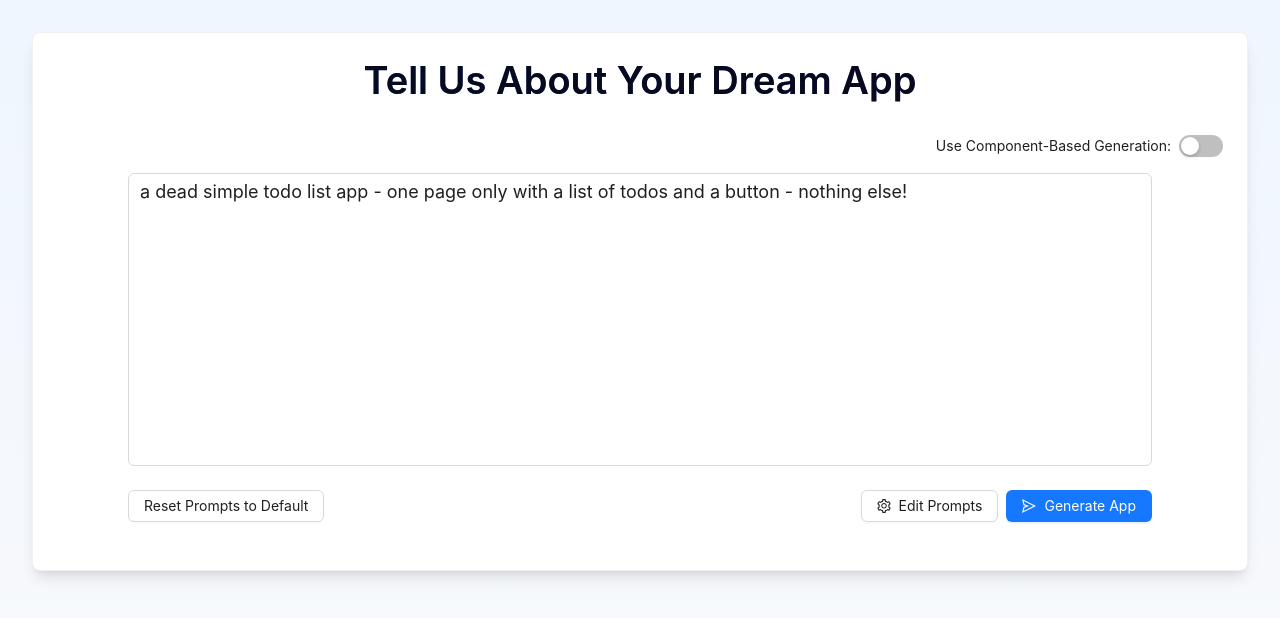
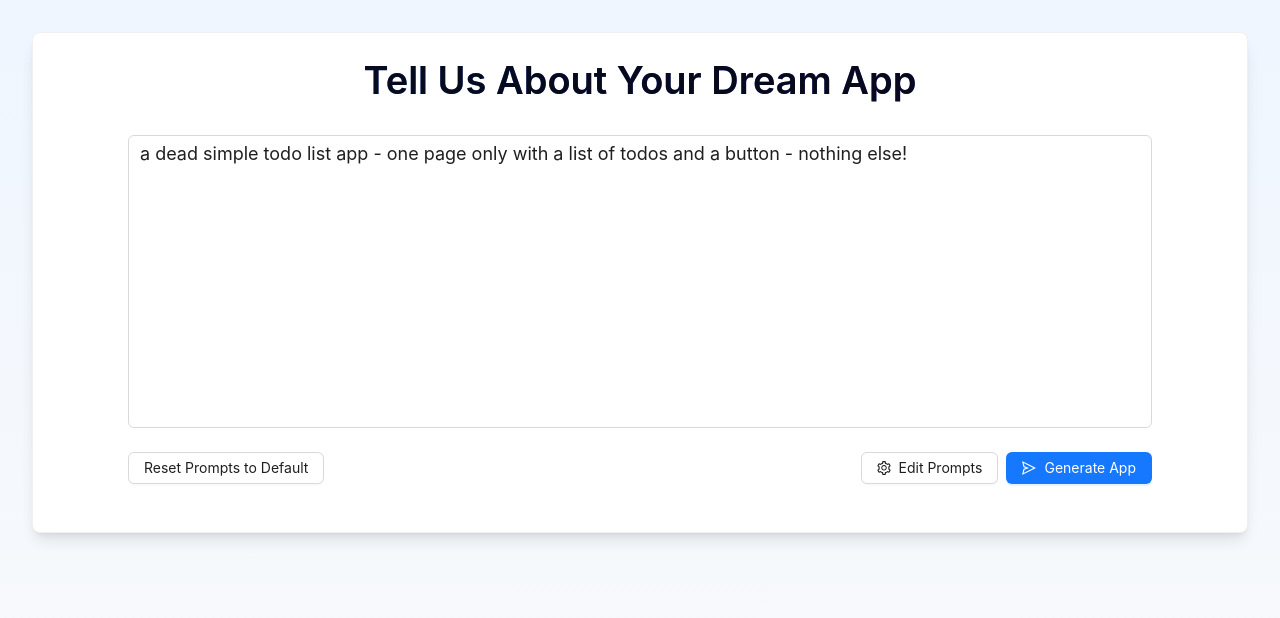
Before and after one commit to guysopher/mocker, a Next.js app: page / in a window 1280 px wide. Shown: the top 618 px of the page. Built offline with nearby package versions, Linux system fonts and the light colour scheme.

Commit message:
Refactor BriefView component: integrate ReactMarkdown for improved description rendering and clean up unused component generation toggle

```diff
--- a/app/page.tsx
+++ b/app/page.tsx
@@ -159,6 +159,8 @@ export default function Home() {
     } else {
       await handleSubmitDescription(appDescription, prompts, changeRequest)
     }
+    setGeneratingContent(false);
+
   }
 
   const handleSubmitDescription = async (description: string, prompts: Record<PromptName, string>, changeRequest?: string) => {
@@ -237,15 +239,6 @@ export default function Home() {
               <Title level={1} className="bg-clip-text text-transparent bg-gradient-to-r from-blue-600 to-indigo-600">
                 Tell Us About Your Dream App
               </Title>
-            </div>
-
-            <div className="flex justify-end mb-4 items-center">
-              <Text className="mr-2">Use Component-Based Generation:</Text>
-              <Switch
-                checked={useComponents}
-                onChange={setUseComponents}
-                disabled={generatingContent}
-              />
             </div>
 
             <AppDescriptionForm
--- a/components/views/BriefView.tsx
+++ b/components/views/BriefView.tsx
@@ -2,6 +2,7 @@ import { BriefItem } from "@/types/canvas"
 import { useState } from "react"
 import { CommentsIndicator } from "../CommentsIndicator"
 import { Skeleton } from "antd"
+import ReactMarkdown from 'react-markdown'
 
 interface BriefViewProps {
   elements: BriefItem[]
@@ -58,7 +59,9 @@ export function BriefView({
                   tabIndex={0}
                 >
                   <h3 className="text-xl font-bold text-gray-900">{element.name}</h3>
-                  <p className="text-gray-600">{element.description}</p>
+                  <div className="prose text-gray-600">
+                    <ReactMarkdown>{element.description}</ReactMarkdown>
+                  </div>
                   {showProgress === element.name && (
                     <CommentsIndicator />
                   )}
--- a/package.json
+++ b/package.json
@@ -23,6 +23,7 @@
     "openai": "^4.0.0",
     "react": "^18",
     "react-dom": "^18",
+    "react-markdown": "^10.1.0",
     "react-speech-recognition": "^3.10.0",
     "react-zoom-pan-pinch": "^3.7.0",
     "regenerator-runtime": "^0.14.0"
```
Also changed, not shown: 1 other file (tests, documents, lock files or other folders).
